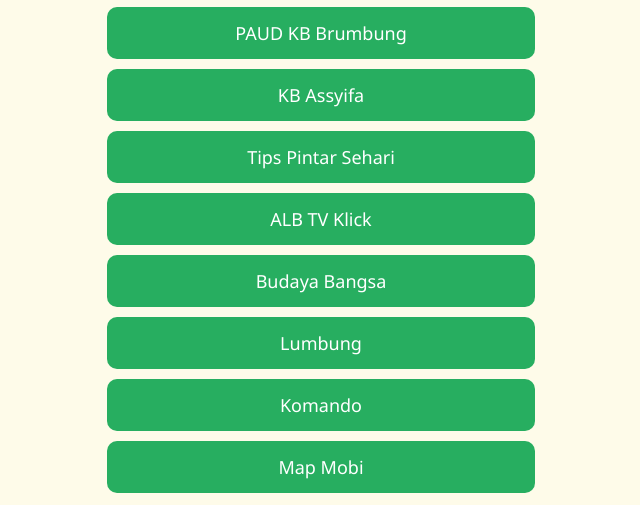
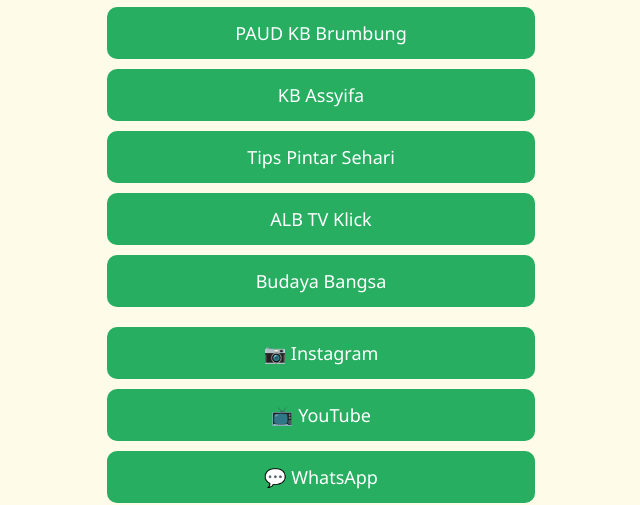
Before and after one commit to pkbassyifa/pkbassyifa.github.io, a plain HTML site: page index.html in a window 1280 px wide. Shown: the part 305-810 px from the top of the page, without its empty margins (319-959 px from the left). Drawn offline with Linux system fonts and the light colour scheme.

Commit message:
Update index.html

```diff
--- a/index.html
+++ b/index.html
@@ -79,9 +79,6 @@
   <a class="btn" href="https://tipspintarsehari.blogspot.com" target="_blank">Tips Pintar Sehari</a>
   <a class="btn" href="https://albtvklick.blogspot.com" target="_blank">ALB TV Klick</a>
   <a class="btn" href="https://bdybangsa.blogspot.com" target="_blank">Budaya Bangsa</a>
-  <a class="btn" href="https://ptlumbung.blogspot.com" target="_blank">Lumbung</a>
-  <a class="btn" href="https://komandopusat.blogspot.com" target="_blank">Komando</a>
-  <a class="btn" href="https://mapmobi.blogspot.com" target="_blank">Map Mobi</a>
 
   <!-- 🔽 IKLAN TENGAH -->
   <div class="iklan">
```
